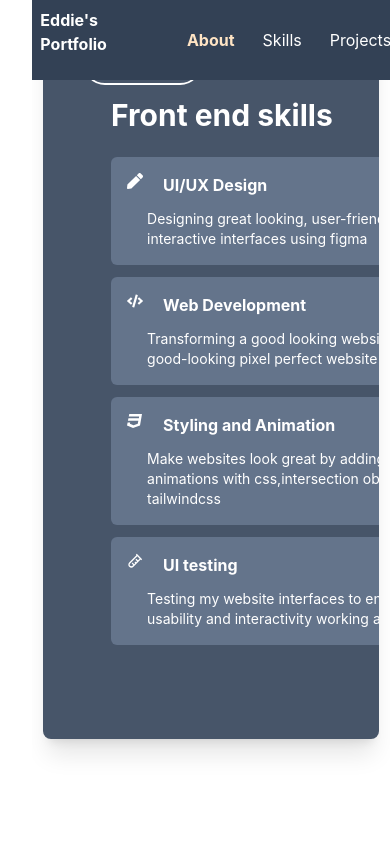
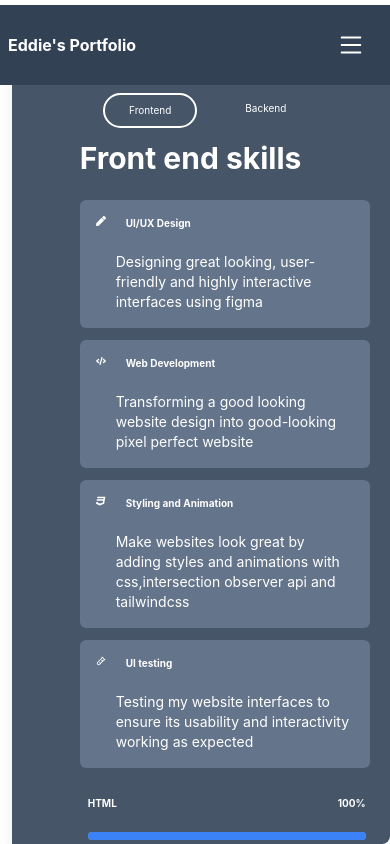
Before and after one commit to Edward-kwabena-Twumasi/portfolio-teckedd, a React (Create React App) app: page /skills in a window 390 px wide. Built offline with nearby package versions, Linux system fonts and the light colour scheme.

Commit message:
mobile responsiveness added. Need some more work

```diff
--- a/src/App.css
+++ b/src/App.css
@@ -66,10 +66,6 @@ height: 9.5%;
 }
 
 
-/* Each page should transition into view. More work to be done*/
-.page{
-  transition:transform 1s ease-out;
-}
 
 /* Main container taking out the nav bars */
 .content-body{
@@ -82,6 +78,36 @@ height: 9.5%;
 /* Child of main container taking a central position */
 .content{
   margin-left: 8.3%;
+}
+.mobile-nav{
+ animation: unravel 300ms ease-out;
+
+}
+@keyframes unravel {
+  from{
+    transform: scale(0.7) translateY(-20px);
+  }
+  to{
+    transform: scale(1) translateY(0ppx);
+  }
+}
+@media (max-width: 640px) {
+ .content {
+      margin-left: 0px;
+      width: 100%;
+      padding-top: 5px;
+  }
+  .content-body{
+    height: 100%;
+    width: 100%;
+    margin-top: 2%;
+    font-size: 10px;
+
+  }
+  .about{
+    padding: 12px;
+    /* background-color: red; */
+  }
 }
 
 /* project card styles */
--- a/src/App.js
+++ b/src/App.js
@@ -93,10 +93,10 @@ function App() {
               </div>
           </div>
 
-          <div className=' rounded-lg lg:h-full overflow-scroll lg:w-11/12 content hide-scroll w-screen h-screen'>
+          <div className='main rounded-lg lg:h-full overflow-scroll lg:w-11/12 content hide-scroll  '>
 
                  <NavBar onNavChange={handleClick} index={index}/>
-                 <div className='content-body bg-slate-600 rounded-lg shadow-xl w-screen h-screen'>
+                 <div className='content-body  bg-slate-600 rounded-lg shadow-xl '>
                   <Routes>
                     <Route exact path="/"  element={<About ref={aboutRef} />}></Route>
                     {/* <Route exact path="/about" element={<About/>}></Route> */}
--- a/src/developer/about.jsx
+++ b/src/developer/about.jsx
@@ -20,12 +20,12 @@ const About=forwardRef((props,ref)=>{
 
 
 
-            <div className="page lg:flex md:flex w-full justify-start gap-7 ml-7 ">
+            <div className=" lg:flex md:flex w-full justify-start gap-7 ml-7 ">
 
-                <div className="photo lg:w-[300px] lg:h-[300px] self-center rounded-full  bg-no-repeat border-4
+                <div className="photo lg:w-[300px] w-[200px] lg:h-[300px] h-[200px] self-center rounded-full  bg-no-repeat border-4
                 bg-start bg-cover mr-7  border-solid border-[#ffe4c4] p-6 flex flex-col justify-center"
                 >
-                    <div className=" lg:w-[240px] lg:h-[240px] self-center rounded-full  bg-no-repeat
+                    <div className=" lg:w-[240px] w-[170px] lg:h-[240px] h-[170px] self-center rounded-full  bg-no-repeat
                     bg-start bg-cover  border-solid bg-[#ffe4c4] shadow-xl"
                     style={{backgroundImage:`url(${edward})`,backgroundSize:"cover",backgroundPosition:"center"}}
                     >
@@ -39,8 +39,10 @@ const About=forwardRef((props,ref)=>{
                      duration-200 animate__animated animate__bounce animate__bounceInRight animate__slow">Edward Twumasi
                      </h1>
 
-                    <p className="summary text-white text-md mt-4 max-w-lg">
-                        I love programming because it is what gives life to technological ideas. I am a passionate, highly motivated and progressive individual with great social skills. I can rap too 😊🎤
+                    <p className="summary text-white text-md mt-4 w-2/3">
+                        I love programming because it is what gives life to technological ideas
+                         I am a passionate, highly motivated and progressive individual
+                         with great social skills. I can rap too 😊🎤
 
                     </p>
                     <div className="flex gap-6 mt-5">
@@ -48,7 +50,6 @@ const About=forwardRef((props,ref)=>{
                     <button className='text-white rounded-full p-2 px-6 border-white border-2'><Link to='contact'>Contact</Link> </button>
 
                     </div>
-                    <h1 className="lg:hidden text-white mt-5 font-bold block self-center text-start">I look good on your desktop, trust me. I will be mobile responsive soon</h1>
                 </div>
 
             </div>
--- a/src/developer/backend.jsx
+++ b/src/developer/backend.jsx
@@ -76,7 +76,7 @@ const Backend=()=>{
     return (
         <div ref={myRef} className="flex flex-col pl-14 h-full">
             <h1 className="title text-3xl text-white font-bold m-3">Back end skills</h1>
-            <div className="flex justify-between">
+            <div className="lg:flex justify-between">
                 <div>
                 {
                 beskills.map((skill,idx)=>{
--- a/src/developer/components/skillcard.jsx
+++ b/src/developer/components/skillcard.jsx
@@ -2,7 +2,7 @@
 
 const SkillCard=({icon,title,body,index})=>{
     return (
-        <div className="tile w-[400px] h-auto flex flex-col text-white m-3 bg-slate-500 p-4 rounded-md" key={index}>
+        <div className="tile lg:w-[400px] w-[290px] h-auto flex flex-col text-white m-3 bg-slate-500 p-4 rounded-md" key={index}>
             <section className="flex gap-5 h-6 w-full">
                 <div className="leading">
                 {icon}
--- a/src/developer/components/skilllevel.jsx
+++ b/src/developer/components/skilllevel.jsx
@@ -2,7 +2,7 @@
 const SkillLevel=({title,level,index})=>{
     const val=level;
     return (
-        <div className="level w-[500px] h-auto flex flex-col text-white m-3 p-4 rounded-md" key={index}>
+        <div className="level lg:w-[500px] w-[310px] h-auto flex flex-col text-white m-1 p-4 rounded-md" key={index}>
             <div className="flex justify-between gap-5 h-6 w-full">
                 <div className="title font-bold">
                 {title}
--- a/src/developer/frontend.jsx
+++ b/src/developer/frontend.jsx
@@ -76,7 +76,7 @@ useEffect(() => {
     return (
         <div ref={myRef} className="flex flex-col pl-14 h-full">
             <h1 className="title text-3xl text-white font-bold m-3">Front end skills</h1>
-            <div className="flex justify-between">
+            <div className="lg:flex md:flex justify-between ">
                 <div>
                 {
                 skills.map((skill,idx)=>{
--- a/src/developer/navbar.jsx
+++ b/src/developer/navbar.jsx
@@ -2,21 +2,44 @@
 import {
     Link
   } from 'react-router-dom';
+  import {BsList} from "react-icons/bs"
+import { useState } from 'react';
+import { BiHide } from 'react-icons/bi';
+
 const NavBar=({onNavChange,index})=>{
   let styles=["font-bold text-[#ffe4c4] ","font-normal","font-normal","font-normal"]
+
+  const [open,setOpen]=useState(false)
+ const handleClick=()=>{
+   setOpen(!open)
+  }
 
     return (
         <div className="nav w-full flex gap-20  lg:p-4 p-2  bg-slate-700  mb-0 fixed text-white z-50">
               <div className='flex justify-start w-1/2'>
-                <h1 className='font-bold '>Eddie's Portfolio</h1>
+                <h1 className='font-bold self-center'>Eddie's Portfolio</h1>
               </div>
-              <div className='flex justify-around gap-7 float-right'>
+              <div className='lg:flex justify-around gap-7 hidden'>
 
                 <button className={`${styles[index]} ease-switch`} onClick={()=>onNavChange(0)}><Link to='/' >About</Link></button>
                 <button className={`${styles[Math.abs(1-index)]} ease-switch`} onClick={()=>onNavChange(1)}><Link to='skills'>Skills</Link></button>
                 <button className={`${styles[Math.abs(2-index)]} ease-switch`} onClick={()=>onNavChange(2)}><Link to='projects'>Projects</Link> </button>
                 <button className={`${styles[Math.abs(3-index)]} ease-switch`}  onClick={()=>onNavChange(3)}><Link to='contact'>Contact</Link></button>
               </div>
+              {
+                open?<div className='mobile-nav lg:hidden justify-around gap-7 flex flex-col absolute mt-16 p-7 w-[96%] rounded-md bg-slate-700 '>
+
+                <button className={`${styles[index]} ease-switch`} onClick={()=>{onNavChange(0); setOpen()} }><Link to='/' >About</Link></button>
+                <button className={`${styles[Math.abs(1-index)]} ease-switch`} onClick={()=>{onNavChange(1); setOpen()} }><Link to='skills'>Skills</Link></button>
+                <button className={`${styles[Math.abs(2-index)]} ease-switch`} onClick={()=>{onNavChange(2); setOpen()} }><Link to='projects'>Projects</Link> </button>
+                <button className={`${styles[Math.abs(3-index)]} ease-switch`}  onClick={()=>{onNavChange(3); setOpen()} }><Link to='contact'>Contact</Link></button>
+              </div>:"" }
+
+              <div className='lg:hidden flex justify-end w-1/2 pr-4 text-3xl' onClick={handleClick}>
+               {!open? <BsList className='  self-center'/>:
+                <BiHide className='  self-center'/>}
+
+              </div>
        </div>
 
     );
--- a/src/developer/projects.jsx
+++ b/src/developer/projects.jsx
@@ -62,7 +62,7 @@ const Projects=()=>{
       return (
         <div  className="projects page flex flex-col  w-full h-full" >
 
-          <div className="flex gap-6 mt-5 justify-center m-2">
+          <div className="flex gap-6 lg:mt-5 mt-20 justify-center m-2">
               <button className= {`text-white rounded-full p-2 px-6 border-white  ${styles[index]}` } onClick={()=>handleClick(0)}><Link to='completed'>Completed</Link> </button>
               <button className={`text-white rounded-full p-2 px-6 border-white ${styles[1-index]}` } onClick={()=>handleClick(1)}><Link to='ongoing'>Ongoing</Link> </button>
 
--- a/src/developer/skills.jsx
+++ b/src/developer/skills.jsx
@@ -81,7 +81,7 @@ useEffect(() => {
     return (
        <div className="skills page flex flex-col h-full " ref={ref}>
 
-                <div className="flex gap-6 mt-5 justify-center">
+                <div className="flex gap-6 lg:mt-5 mt-20 justify-center">
                     <Link onClick={()=>handleClick(0)} to='frontend'><button className= {`text-white rounded-full p-2 px-6 border-white  ${styles[index]}` } onClick={()=>handleClick(0)}>Frontend </button></Link>
                     <Link onClick={()=>handleClick(1)} to='backend'> <button className={`text-white rounded-full p-2 px-6 border-white ${styles[1-index]}` } onClick={()=>handleClick(1)}>Backend</button> </Link>
 
```
